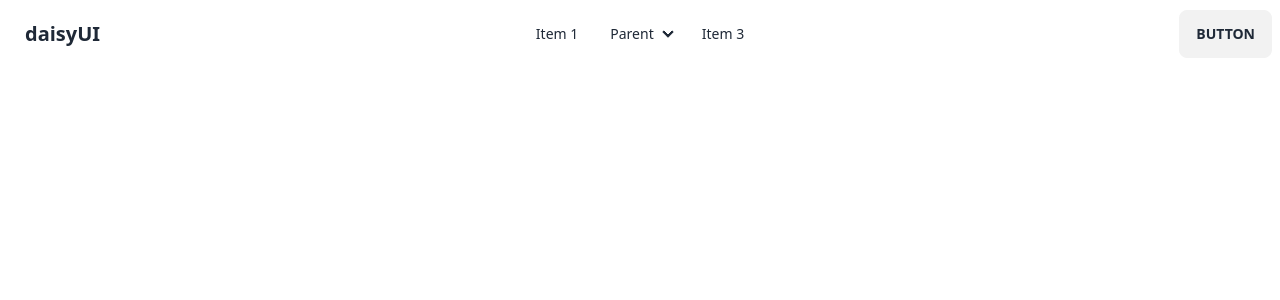
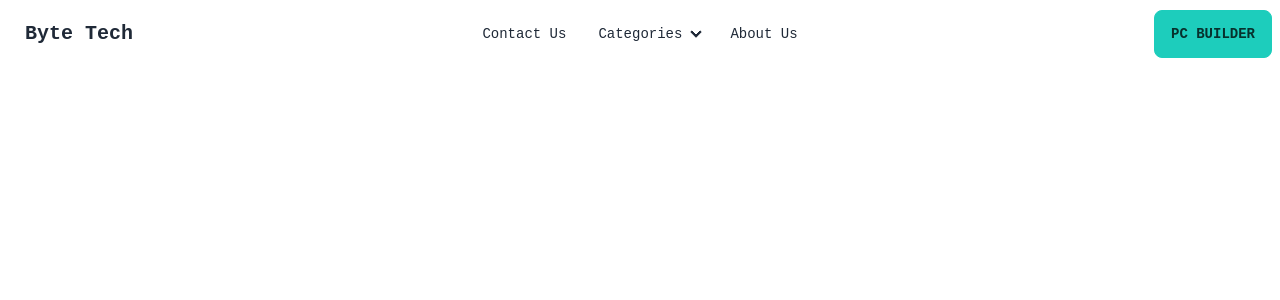
Before and after one commit to amanat-mahmud/byte-tech, a Next.js app: page / in a window 1280 px wide. Shown: the top 300 px of the page. Built offline with nearby package versions, Linux system fonts and the light colour scheme.

Commit message:
Navbar creating

```diff
--- a/src/components/Layouts/RootLayout.jsx
+++ b/src/components/Layouts/RootLayout.jsx
@@ -1,10 +1,11 @@
 import React from 'react';
 import NavBar from '../NavBar';
 
-const RootLayout = () => {
+const RootLayout = ({children}) => {
     return (
         <div>
             <NavBar/>
+            <div>{children}</div>
         </div>
     );
 };
--- a/src/components/NavBar/index.jsx
+++ b/src/components/NavBar/index.jsx
@@ -1,6 +1,17 @@
+import Link from 'next/link';
 import React from 'react';
 
 const NavBar = () => {
+    const dropDownItems =
+    <ul className="p-2">
+    <li><Link href="/">Processor</Link></li>
+    <li><Link href="/">Motherboard</Link></li>
+    <li><Link href="/">Ram</Link></li>
+    <li><Link href="/">Power Supply</Link></li>
+    <li><Link href="/">Storage Device</Link></li>
+    <li><Link href="/">Monitor</Link></li>
+    <li><Link href="/">Others</Link></li>
+    </ul>
     return (
         <div className="navbar bg-base-100">
   <div className="navbar-start">
@@ -9,36 +20,30 @@ const NavBar = () => {
         <svg xmlns="http://www.w3.org/2000/svg" className="h-5 w-5" fill="none" viewBox="0 0 24 24" stroke="currentColor"><path strokeLinecap="round" strokeLinejoin="round" strokeWidth="2" d="M4 6h16M4 12h8m-8 6h16" /></svg>
       </label>
       <ul tabIndex={0} className="menu menu-sm dropdown-content mt-3 z-[1] p-2 shadow bg-base-100 rounded-box w-52">
-        <li><a>Item 1</a></li>
+        <li><a>Contact Us</a></li>
         <li>
-          <a>Parent</a>
-          <ul className="p-2">
-            <li><a>Submenu 1</a></li>
-            <li><a>Submenu 2</a></li>
-          </ul>
+          <Link href="/">Categories</Link>
+          {dropDownItems}
         </li>
-        <li><a>Item 3</a></li>
+        <li><a>About Us</a></li>
       </ul>
     </div>
-    <a className="btn btn-ghost normal-case text-xl">daisyUI</a>
+    <a className="btn btn-ghost normal-case text-xl">Byte Tech</a>
   </div>
   <div className="navbar-center hidden lg:flex">
     <ul className="menu menu-horizontal px-1">
-      <li><a>Item 1</a></li>
+      <li><a>Contact Us</a></li>
       <li tabIndex={0}>
         <details>
-          <summary>Parent</summary>
-          <ul className="p-2">
-            <li><a>Submenu 1</a></li>
-            <li><a>Submenu 2</a></li>
-          </ul>
+          <summary>Categories</summary>
+          {dropDownItems}
         </details>
       </li>
-      <li><a>Item 3</a></li>
+      <li><a>About Us</a></li>
     </ul>
   </div>
   <div className="navbar-end">
-    <a className="btn">Button</a>
+    <a className="btn btn-accent">Pc BUilder</a>
   </div>
 </div>
     );
--- a/src/pages/index.js
+++ b/src/pages/index.js
@@ -12,6 +12,7 @@ export default function HomePage() {
         <html data-theme="dark"></html>
         <title>Byte tech</title>
       </Head>
+
     </div>
   );
 }
--- a/src/styles/globals.css
+++ b/src/styles/globals.css
@@ -15,3 +15,7 @@
     --background-end-rgb: 0, 0, 0;
   }
 }
+
+body{
+  font-family: monospace;
+}
```
